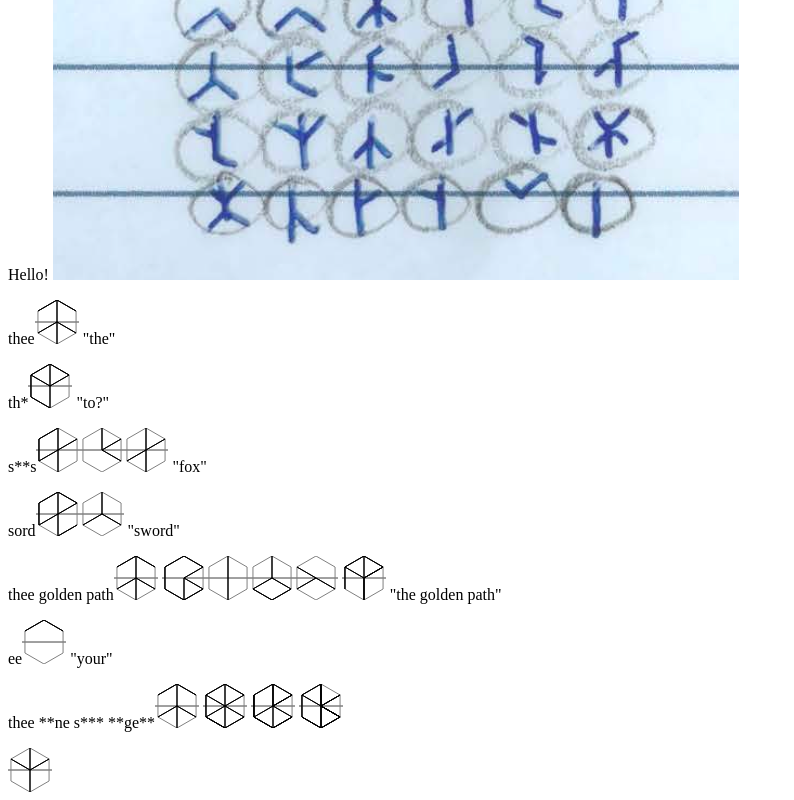
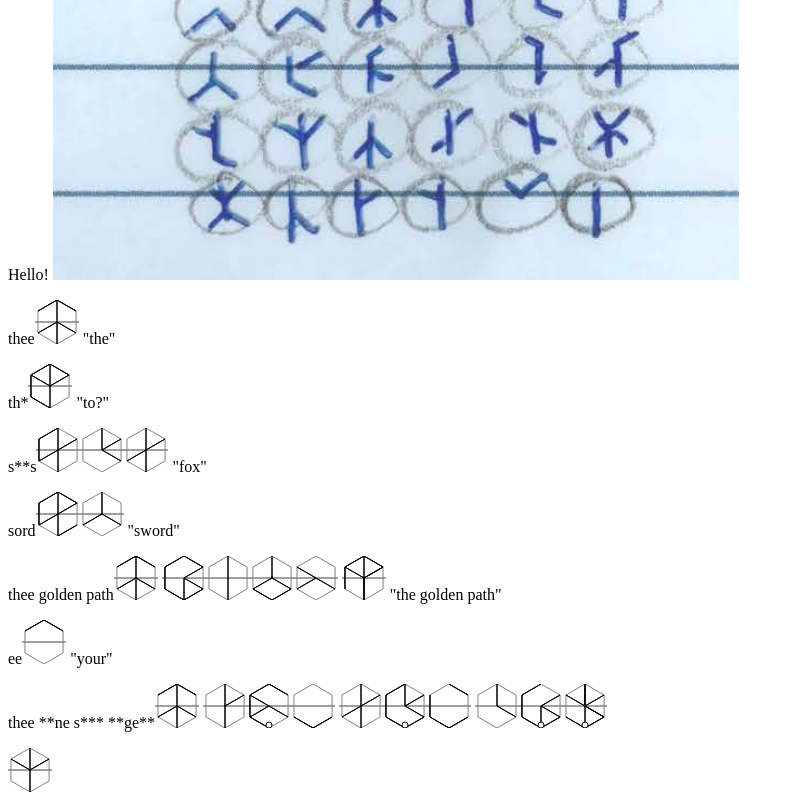
Before and after one commit to maxwofford/trunic, a plain HTML site: page index.html in a window 1280 px wide. Shown: the part 456-1256 px from the top of the page, without its empty margins (0-794 px from the left). Drawn offline with Linux system fonts and the light colour scheme.

Commit message:
Draw reverse indicator

```diff
--- a/index.html
+++ b/index.html
@@ -22,7 +22,7 @@ Hello!
 </p>
 
 <p>
-  <span>33^6 39^8^20^3 34^7^26^9 23^7^27^3^26^35 </span>
+  <span>33^6 39_8^20_3 34_7^26_9 23_7^27_3^26^35 </span>
 </p>
 
 <script>
@@ -74,8 +74,7 @@ Hello!
     glyphs.forEach(glyph => span.appendChild(glyph))
   })
   function draw(characters=[]) {
-    const reverse = parseInt(characters[0]) > parseInt(characters[1])
-    console.log({characters, reverse})
+    const reverse = parseInt(characters[0]) < parseInt(characters[1])
     const characterMapping = {
       // outer characters
       1: ['outer-top-left', 'outer-top-right', 'outer-left'],
@@ -217,6 +216,13 @@ Hello!
       ctx.closePath()
       ctx.stroke()
     })
+    if (reverse) {
+      ctx.beginPath()
+      ctx.arc(canvas.width - 3, y, 3, 0, 2 * Math.PI, false)
+      ctx.fillStyle = '#fff'
+      ctx.fill()
+      ctx.stroke()
+    }
     return canvas
   }
   draw([32])
```
